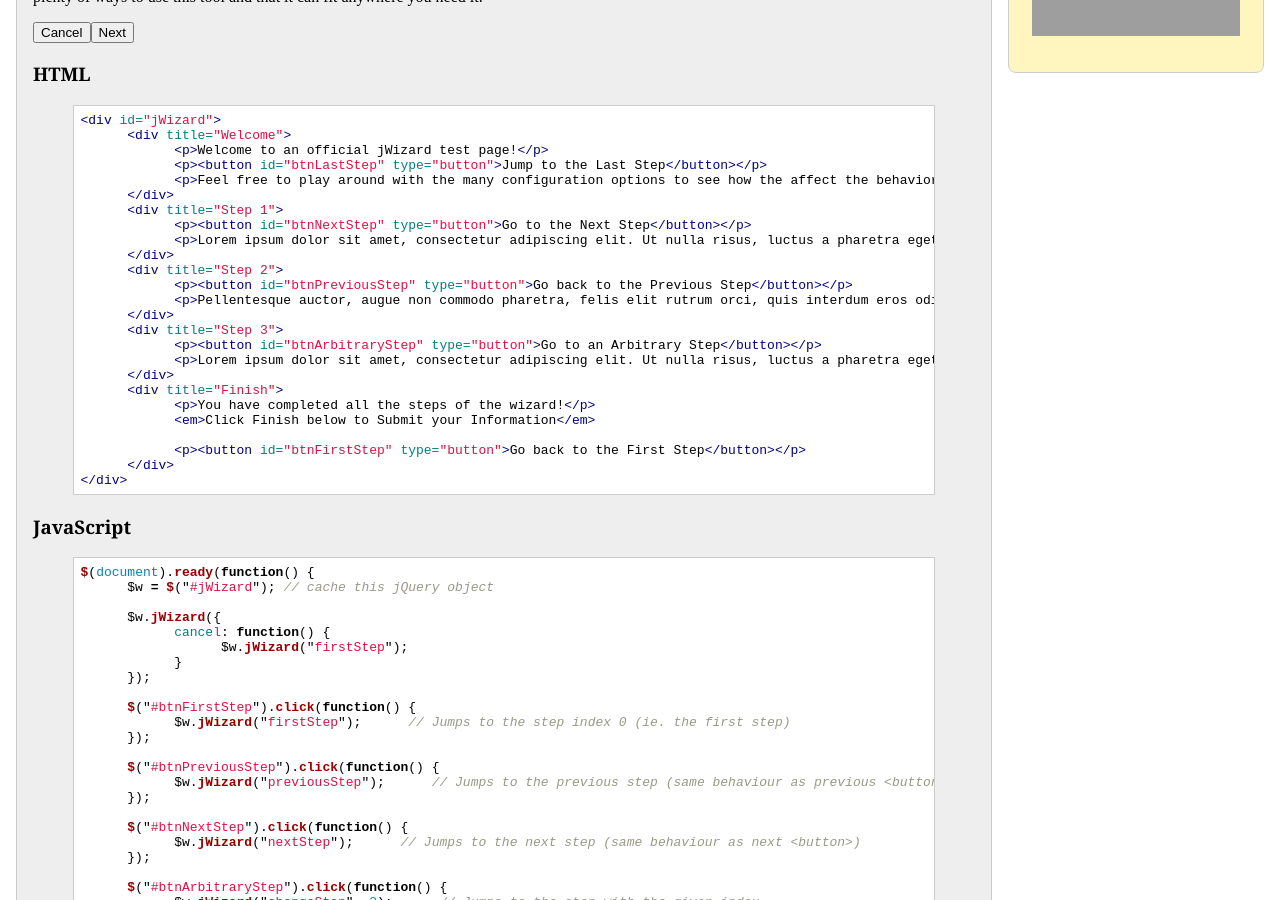
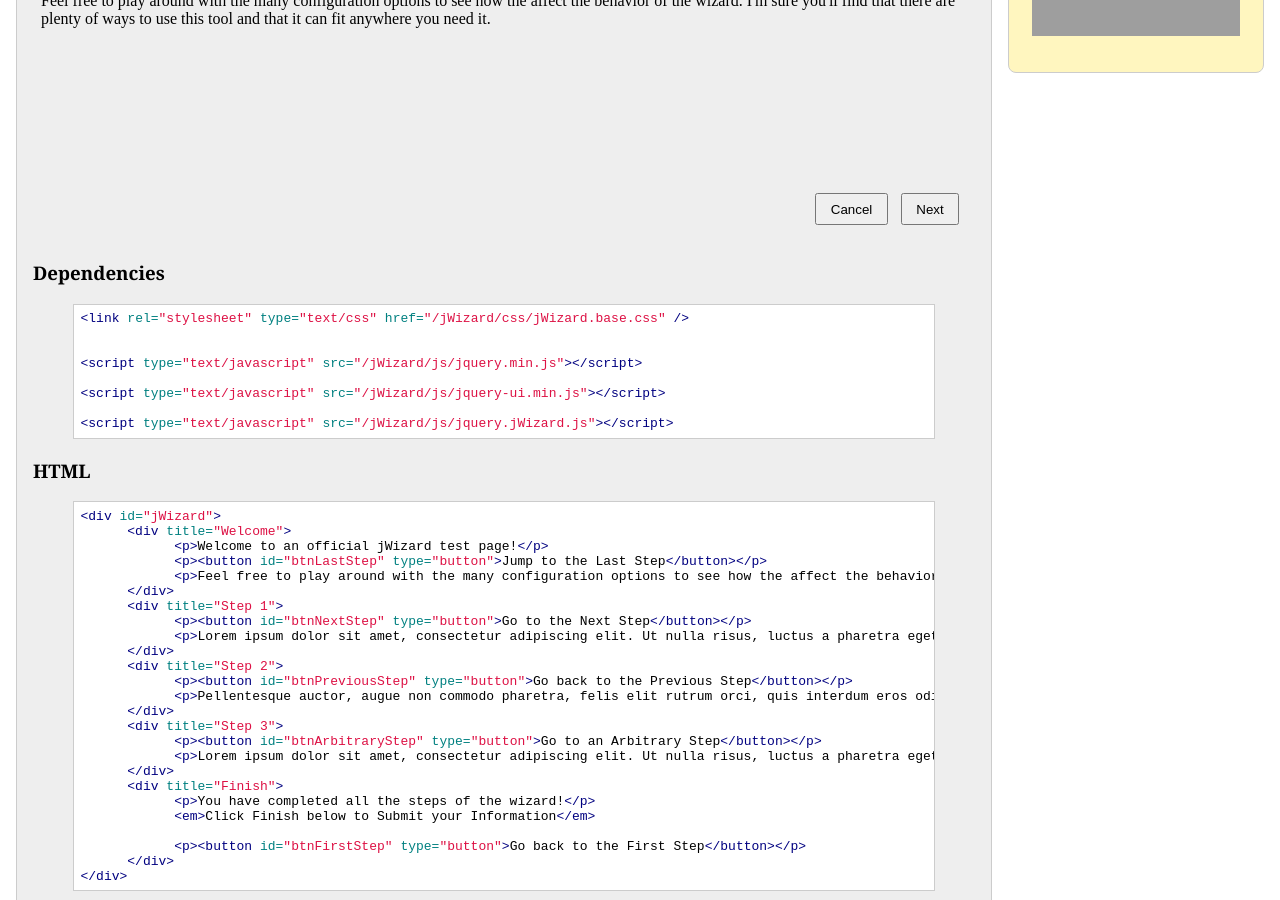
Before and after one commit to dominicbarnes/jWizard, a Jekyll site: the page built from _posts/2010-10-02-publicmethods.html, in a window 1280 px wide and 900 px high, scrolled down 373 px. Built offline with Jekyll 4.4.1, drawn with Linux system fonts in a browser that asks for light colours; Markdown is read by kramdown in place of the engine named in the settings; grey boxes are pictures that could not be loaded.

Commit message:
adding stylesheets and dependencies section

```diff
--- a/_layouts/demo.html
+++ b/_layouts/demo.html
@@ -11,15 +11,21 @@
 
 {{ page.html }}
 
+<h3>Dependencies</h3>
+{% highlight html %}
+{% for css in page.stylesheets %}
+<link rel="stylesheet" type="text/css" href="/jWizard/{{ css }}" />
+{% endfor %}
+{% for js in page.scripts %}
+<script type="text/javascript" src="/jWizard/{{ js }}"></script>
+{% endfor %}
+{% endhighlight %}
+
 <h3>HTML</h3>
 {% highlight html %}{{ page.html }}{% endhighlight %}
 
 <h3>JavaScript</h3>
 {% highlight javascript %}{{ page.js }}{% endhighlight %}
-
-{% for script in page.scripts %}
-<script type="text/javascript" src="/jWizard/{{ script }}"></script>
-{% endfor %}
 
 <!--
 <script type="text/javascript">
@@ -29,6 +35,14 @@
 </script>
 -->
 
+{% for css in page.stylesheets %}
+<link rel="stylesheet" type="text/css" href="/jWizard/{{ css }}" />
+{% endfor %}
+
+{% for js in page.scripts %}
+<script type="text/javascript" src="/jWizard/{{ js }}"></script>
+{% endfor %}
+
 <script type="text/javascript">
 {{ page.js }}
 </script>
```
